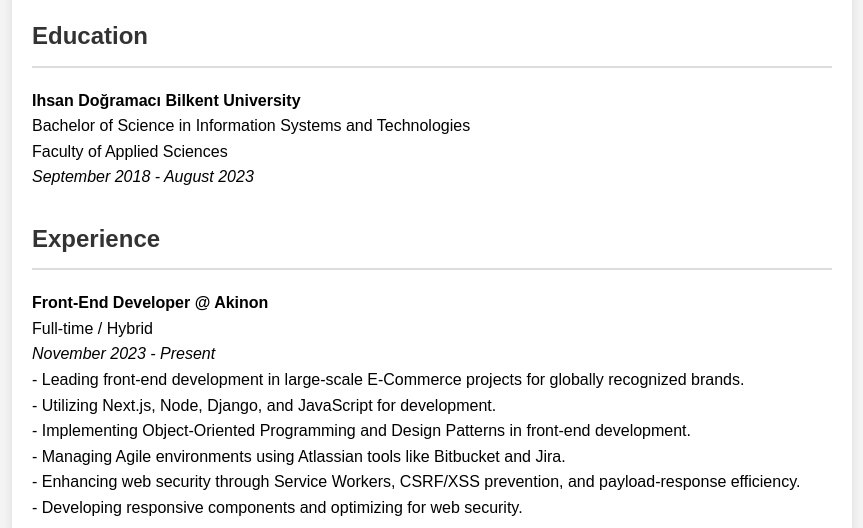
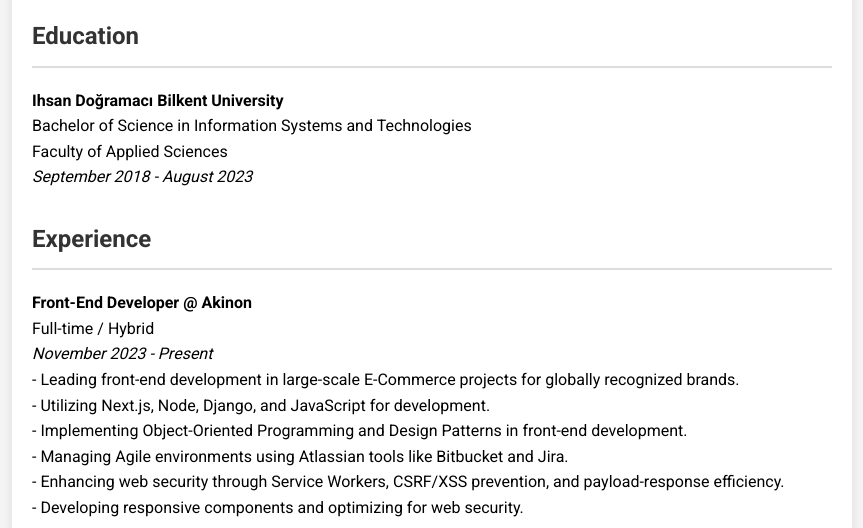
Before and after one commit to HasanTaspolat/HasanTaspolat.github.io, a plain HTML site: page index.html in a window 1280 px wide. Shown: the part 204-732 px from the top of the page, without its empty margins (208-1071 px from the left). Drawn offline with nearby package versions, Linux system fonts and the light colour scheme.

Commit message:
Update index.html

```diff
--- a/index.html
+++ b/index.html
@@ -5,9 +5,11 @@
     <meta name="viewport" content="width=device-width, initial-scale=1.0">
     <title>Hasan Taşpolat's CV</title>
     <link rel="stylesheet" href="https://cdnjs.cloudflare.com/ajax/libs/normalize/8.0.1/normalize.min.css">
+    <link href="https://fonts.googleapis.com/css2?family=Roboto:wght@400;500;700&display=swap" rel="stylesheet">
+    <script src="https://unpkg.com/framer-motion@latest/dist/framer-motion.umd.js"></script>
     <style>
         body {
-            font-family: Arial, sans-serif;
+            font-family: 'Roboto', sans-serif;
             line-height: 1.6;
             background-color: #f4f4f4;
             margin: 0;
@@ -60,6 +62,7 @@
 </head>
 <body>
 
+<body>
 <div class="container">
     <div class="contact-info">
         <h1>Hasan Taşpolat</h1>
@@ -151,5 +154,29 @@
     </div>
 </div>
 
+<script>
+    document.addEventListener('DOMContentLoaded', function() {
+        const sections = document.querySelectorAll('.section');
+
+        sections.forEach((section, index) => {
+            section.style.opacity = 0;
+            section.style.transform = 'translateY(20px)';
+
+            const observer = new IntersectionObserver(entries => {
+                entries.forEach(entry => {
+                    if (entry.isIntersecting) {
+                        section.style.transition = 'all 0.6s ease-out';
+                        section.style.opacity = 1;
+                        section.style.transform = 'translateY(0)';
+                        observer.unobserve(section);
+                    }
+                });
+            }, { threshold: 0.1 });
+
+            observer.observe(section);
+        });
+    });
+</script>
+
 </body>
 </html>
```
